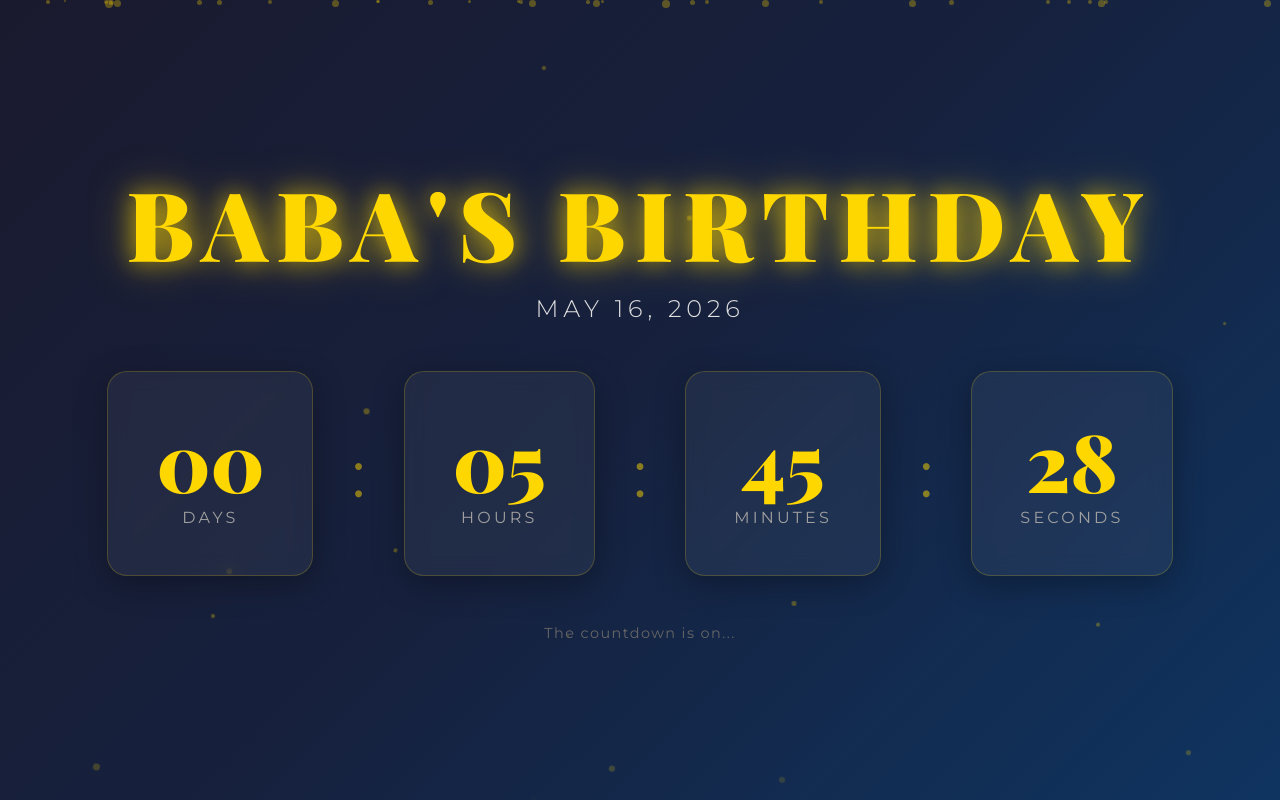
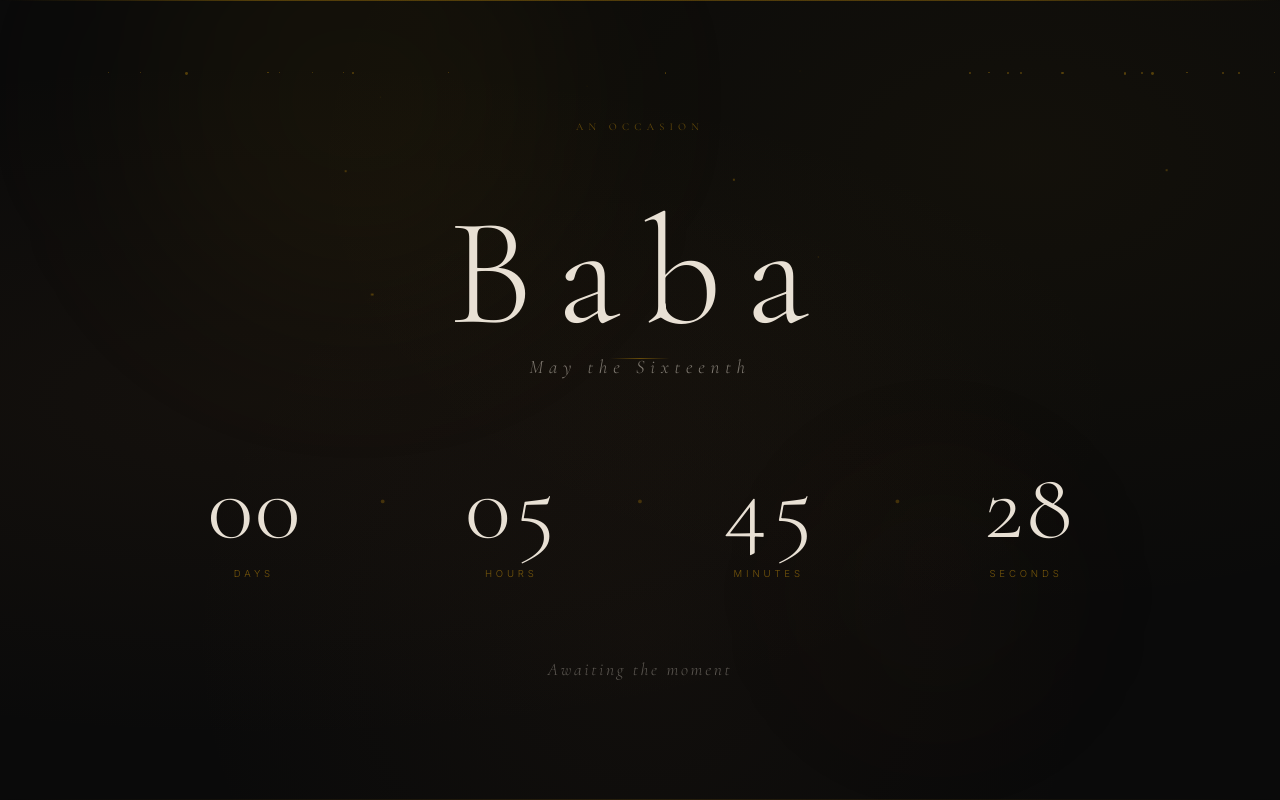
Before and after one commit to surely2/countdown, a plain HTML site: page index.html in a window 1280 px wide. Drawn offline with nearby package versions, Linux system fonts and the light colour scheme.

Commit message:
Update index.html

```diff
--- a/index.html
+++ b/index.html
@@ -3,8 +3,9 @@
 <head>
     <meta charset="UTF-8">
     <meta name="viewport" content="width=device-width, initial-scale=1.0">
-    <title>Countdown to Baba's Birthday</title>
-    <link href="https://fonts.googleapis.com/css2?family=Playfair+Display:wght@700;900&family=Montserrat:wght@300;400;600&display=swap" rel="stylesheet">
+    <title>Baba — May 16</title>
+    <link rel="preconnect" href="https://fonts.googleapis.com">
+    <link href="https://fonts.googleapis.com/css2?family=Cormorant+Garamond:ital,wght@0,300;0,400;0,600;0,700;1,300;1,400&family=Inter:wght@200;300;400;500&display=swap" rel="stylesheet">
     <style>
         * {
             margin: 0;
@@ -12,178 +13,231 @@
             box-sizing: border-box;
         }
 
+        html, body {
+            height: 100%;
+            overflow: hidden;
+        }
+
         body {
-            font-family: 'Montserrat', sans-serif;
-            background: linear-gradient(135deg, #1a1a2e 0%, #16213e 50%, #0f3460 100%);
-            min-height: 100vh;
+            font-family: 'Inter', sans-serif;
+            background: #0a0a0a;
+            color: #e8e0d4;
             display: flex;
             flex-direction: column;
             align-items: center;
             justify-content: center;
-            overflow: hidden;
             position: relative;
         }
 
-        /* Animated background particles */
-        .particles {
+        /* Cinematic background with subtle gradient */
+        .bg-layer {
+            position: fixed;
+            inset: 0;
+            z-index: 0;
+            background:
+                radial-gradient(ellipse at 20% 50%, rgba(139, 90, 43, 0.08) 0%, transparent 60%),
+                radial-gradient(ellipse at 80% 20%, rgba(184, 134, 11, 0.05) 0%, transparent 50%),
+                radial-gradient(ellipse at 50% 80%, rgba(139, 90, 43, 0.06) 0%, transparent 50%),
+                #0a0a0a;
+        }
+
+        /* Thin gold line accent at top */
+        .top-line {
             position: fixed;
             top: 0;
             left: 0;
-            width: 100%;
-            height: 100%;
-            pointer-events: none;
+            right: 0;
+            height: 1px;
+            background: linear-gradient(90deg, transparent 0%, rgba(184, 134, 11, 0.4) 20%, rgba(184, 134, 11, 0.4) 80%, transparent 100%);
+            z-index: 10;
+        }
+
+        /* Ambient floating orbs */
+        .orb {
+            position: fixed;
+            border-radius: 50%;
+            filter: blur(80px);
+            opacity: 0;
+            animation: orbDrift 20s ease-in-out infinite;
             z-index: 0;
         }
 
-        .particle {
-            position: absolute;
-            border-radius: 50%;
-            background: rgba(255, 215, 0, 0.3);
-            animation: float 15s infinite;
+        .orb-1 {
+            width: 400px;
+            height: 400px;
+            background: rgba(184, 134, 11, 0.06);
+            top: -10%;
+            left: 10%;
+            animation-delay: 0s;
         }
 
-        @keyframes float {
-            0%, 100% { transform: translateY(100vh) rotate(0deg); opacity: 0; }
-            10% { opacity: 1; }
-            90% { opacity: 1; }
-            100% { transform: translateY(-100vh) rotate(720deg); opacity: 0; }
+        .orb-2 {
+            width: 300px;
+            height: 300px;
+            background: rgba(139, 90, 43, 0.05);
+            bottom: 10%;
+            right: 15%;
+            animation-delay: -7s;
         }
 
-        /* Main container */
-        .container {
+        .orb-3 {
+            width: 250px;
+            height: 250px;
+            background: rgba(184, 134, 11, 0.04);
+            top: 40%;
+            right: -5%;
+            animation-delay: -14s;
+        }
+
+        @keyframes orbDrift {
+            0%, 100% { opacity: 0; transform: translate(0, 0) scale(1); }
+            25% { opacity: 1; transform: translate(30px, -20px) scale(1.1); }
+            50% { opacity: 0.6; transform: translate(-20px, 30px) scale(0.9); }
+            75% { opacity: 1; transform: translate(40px, 10px) scale(1.05); }
+        }
+
+        /* Main content */
+        .content {
             position: relative;
-            z-index: 1;
+            z-index: 2;
             text-align: center;
-            padding: 2rem;
-            max-width: 1200px;
+            padding: 3rem;
+            max-width: 1000px;
             width: 100%;
         }
 
-        /* Header */
-        .header {
-            margin-bottom: 3rem;
+        /* Subtle brand mark */
+        .brand-mark {
+            font-family: 'Cormorant Garamond', serif;
+            font-size: 0.65rem;
+            font-weight: 400;
+            letter-spacing: 0.5em;
+            text-transform: uppercase;
+            color: rgba(184, 134, 11, 0.5);
+            margin-bottom: 4rem;
+            opacity: 0;
+            animation: fadeUp 1.2s ease-out 0.3s forwards;
         }
 
-        .header h1 {
-            font-family: 'Playfair Display', serif;
-            font-size: clamp(2.5rem, 8vw, 6rem);
-            font-weight: 900;
-            color: #ffd700;
-            text-shadow: 0 0 20px rgba(255, 215, 0, 0.5), 0 0 40px rgba(255, 215, 0, 0.3);
-            letter-spacing: 0.1em;
-            animation: glow 2s ease-in-out infinite alternate;
+        /* The name */
+        .name {
+            font-family: 'Cormorant Garamond', serif;
+            font-size: clamp(4rem, 12vw, 10rem);
+            font-weight: 300;
+            letter-spacing: 0.15em;
+            color: #e8e0d4;
+            line-height: 1;
+            margin-bottom: 0.3rem;
+            opacity: 0;
+            animation: fadeUp 1.4s ease-out 0.6s forwards;
+            position: relative;
         }
 
-        @keyframes glow {
-            from { text-shadow: 0 0 20px rgba(255, 215, 0, 0.5), 0 0 40px rgba(255, 215, 0, 0.3); }
-            to { text-shadow: 0 0 30px rgba(255, 215, 0, 0.8), 0 0 60px rgba(255, 215, 0, 0.5), 0 0 80px rgba(255, 215, 0, 0.2); }
+        .name::after {
+            content: '';
+            position: absolute;
+            bottom: -0.5rem;
+            left: 50%;
+            transform: translateX(-50%);
+            width: 60px;
+            height: 1px;
+            background: linear-gradient(90deg, transparent, rgba(184, 134, 11, 0.5), transparent);
+            opacity: 0;
+            animation: lineReveal 1s ease-out 1.8s forwards;
         }
 
-        .header .subtitle {
-            font-size: clamp(1rem, 3vw, 1.5rem);
-            color: #e0e0e0;
-            margin-top: 0.5rem;
-            font-weight: 300;
-            letter-spacing: 0.2em;
-            text-transform: uppercase;
+        @keyframes lineReveal {
+            from { opacity: 0; width: 0; }
+            to { opacity: 1; width: 60px; }
         }
 
-        /* Countdown container */
-        .countdown-wrapper {
+        /* Date */
+        .date {
+            font-family: 'Cormorant Garamond', serif;
+            font-size: clamp(0.9rem, 2vw, 1.2rem);
+            font-weight: 300;
+            font-style: italic;
+            color: rgba(232, 224, 212, 0.5);
+            letter-spacing: 0.3em;
+            margin-bottom: 5rem;
+            opacity: 0;
+            animation: fadeUp 1.2s ease-out 1s forwards;
+        }
+
+        /* Countdown */
+        .countdown {
             display: flex;
             justify-content: center;
-            gap: clamp(1rem, 3vw, 2.5rem);
-            flex-wrap: wrap;
-            margin: 3rem 0;
+            align-items: flex-start;
+            gap: clamp(2rem, 5vw, 5rem);
+            margin-bottom: 5rem;
+            opacity: 0;
+            animation: fadeUp 1.2s ease-out 1.4s forwards;
         }
 
-        .time-unit {
-            background: rgba(255, 255, 255, 0.05);
-            backdrop-filter: blur(10px);
-            border: 1px solid rgba(255, 215, 0, 0.2);
-            border-radius: 20px;
-            padding: clamp(1.5rem, 4vw, 3rem);
-            min-width: clamp(100px, 18vw, 180px);
-            box-shadow: 0 8px 32px rgba(0, 0, 0, 0.3);
-            transition: transform 0.3s ease, box-shadow 0.3s ease;
-            position: relative;
-            overflow: hidden;
+        .unit {
+            text-align: center;
+            min-width: clamp(60px, 12vw, 120px);
         }
 
-        .time-unit::before {
-            content: '';
-            position: absolute;
-            top: -50%;
-            left: -50%;
-            width: 200%;
-            height: 200%;
-            background: linear-gradient(45deg, transparent, rgba(255, 215, 0, 0.1), transparent);
-            transform: rotate(45deg);
-            transition: all 0.5s;
-            opacity: 0;
+        .unit-value {
+            font-family: 'Cormorant Garamond', serif;
+            font-size: clamp(3rem, 8vw, 6rem);
+            font-weight: 300;
+            color: #e8e0d4;
+            line-height: 1;
+            display: block;
+            font-variant-numeric: tabular-nums;
         }
 
-        .time-unit:hover {
-            transform: translateY(-10px);
-            box-shadow: 0 15px 40px rgba(255, 215, 0, 0.2);
-        }
-
-        .time-unit:hover::before {
-            opacity: 1;
-            animation: shine 1s ease-out;
-        }
-
-        @keyframes shine {
-            0% { transform: translateX(-100%) translateY(-100%) rotate(45deg); }
-            100% { transform: translateX(100%) translateY(100%) rotate(45deg); }
-        }
-
-        .time-value {
-            font-family: 'Playfair Display', serif;
-            font-size: clamp(2.5rem, 7vw, 5rem);
-            font-weight: 900;
-            color: #ffd700;
-            line-height: 1;
+        .unit-label {
+            font-family: 'Inter', sans-serif;
+            font-size: 0.6rem;
+            font-weight: 300;
+            letter-spacing: 0.4em;
+            text-transform: uppercase;
+            color: rgba(184, 134, 11, 0.6);
+            margin-top: 0.8rem;
             display: block;
         }
 
-        .time-label {
-            font-size: clamp(0.7rem, 2vw, 1rem);
-            color: #a0a0a0;
-            text-transform: uppercase;
-            letter-spacing: 0.2em;
+        .unit-divider {
+            font-family: 'Cormorant Garamond', serif;
+            font-size: clamp(2rem, 4vw, 3rem);
+            font-weight: 200;
+            color: rgba(184, 134, 11, 0.3);
             margin-top: 0.5rem;
-            display: block;
+            align-self: flex-start;
         }
 
-        /* Separator */
-        .separator {
-            font-size: clamp(2rem, 5vw, 4rem);
-            color: #ffd700;
-            align-self: center;
-            opacity: 0.5;
-            animation: pulse 1s ease-in-out infinite;
+        /* Bottom tagline */
+        .tagline {
+            font-family: 'Cormorant Garamond', serif;
+            font-size: clamp(0.85rem, 1.8vw, 1.1rem);
+            font-weight: 300;
+            font-style: italic;
+            color: rgba(232, 224, 212, 0.35);
+            letter-spacing: 0.15em;
+            opacity: 0;
+            animation: fadeUp 1.2s ease-out 1.8s forwards;
         }
 
-        @keyframes pulse {
-            0%, 100% { opacity: 0.5; }
-            50% { opacity: 1; }
+        @keyframes fadeUp {
+            from { opacity: 0; transform: translateY(30px); }
+            to { opacity: 1; transform: translateY(0); }
         }
 
-        /* Birthday message */
-        .birthday-message {
+        /* Birthday celebration */
+        .celebration {
             display: none;
             position: fixed;
-            top: 0;
-            left: 0;
-            width: 100%;
-            height: 100%;
-            background: linear-gradient(135deg, #1a1a2e 0%, #16213e 50%, #0f3460 100%);
+            inset: 0;
             z-index: 100;
+            background: #0a0a0a;
             flex-direction: column;
             align-items: center;
             justify-content: center;
-            animation: fadeIn 1s ease-out;
+            animation: fadeIn 2s ease-out;
         }
 
         @keyframes fadeIn {
@@ -191,221 +245,178 @@
             to { opacity: 1; }
         }
 
-        .birthday-message h2 {
-            font-family: 'Playfair Display', serif;
-            font-size: clamp(3rem, 10vw, 8rem);
-            font-weight: 900;
-            color: #ffd700;
-            text-shadow: 0 0 30px rgba(255, 215, 0, 0.8);
-            animation: bounceIn 1s ease-out;
+        .celebration .brand-mark {
+            margin-bottom: 3rem;
+            animation: fadeUp 1.5s ease-out 0.5s forwards;
         }
 
-        @keyframes bounceIn {
-            0% { transform: scale(0.3); opacity: 0; }
-            50% { transform: scale(1.05); }
-            70% { transform: scale(0.9); }
-            100% { transform: scale(1); opacity: 1; }
+        .celebration .name {
+            font-size: clamp(3rem, 10vw, 8rem);
+            margin-bottom: 1rem;
+            animation: fadeUp 1.5s ease-out 0.8s forwards;
         }
 
-        .birthday-message p {
-            font-size: clamp(1.2rem, 3vw, 2rem);
-            color: #e0e0e0;
-            margin-top: 1rem;
-            font-weight: 300;
+        .celebration .name::after {
+            display: none;
         }
 
-        /* Confetti canvas */
-        #confetti-canvas {
-            position: fixed;
-            top: 0;
-            left: 0;
-            width: 100%;
-            height: 100%;
-            pointer-events: none;
-            z-index: 101;
+        .celebration .wish {
+            font-family: 'Cormorant Garamond', serif;
+            font-size: clamp(1rem, 2.5vw, 1.5rem);
+            font-weight: 300;
+            font-style: italic;
+            color: rgba(232, 224, 212, 0.5);
+            letter-spacing: 0.2em;
+            opacity: 0;
+            animation: fadeUp 1.5s ease-out 1.2s forwards;
         }
 
-        /* Footer */
-        .footer {
+        .celebration .year {
+            font-family: 'Inter', sans-serif;
+            font-size: 0.6rem;
+            font-weight: 300;
+            letter-spacing: 0.5em;
+            text-transform: uppercase;
+            color: rgba(184, 134, 11, 0.4);
             margin-top: 3rem;
-            color: #666;
-            font-size: 0.9rem;
-            letter-spacing: 0.1em;
+            opacity: 0;
+            animation: fadeUp 1.5s ease-out 1.6s forwards;
         }
 
-        /* Responsive */
-        @media (max-width: 600px) {
-            .countdown-wrapper {
-                gap: 0.8rem;
-            }
-            .time-unit {
-                padding: 1rem;
-                min-width: 80px;
-            }
+        /* Gold dust particles */
+        .dust {
+            position: fixed;
+            width: 2px;
+            height: 2px;
+            background: rgba(184, 134, 11, 0.4);
+            border-radius: 50%;
+            pointer-events: none;
+            z-index: 1;
+            animation: dustFall linear infinite;
+        }
+
+        @keyframes dustFall {
+            0% { transform: translateY(-10px) translateX(0); opacity: 0; }
+            10% { opacity: 1; }
+            90% { opacity: 1; }
+            100% { transform: translateY(100vh) translateX(20px); opacity: 0; }
+        }
+
+        /* Bottom line */
+        .bottom-line {
+            position: fixed;
+            bottom: 0;
+            left: 0;
+            right: 0;
+            height: 1px;
+            background: linear-gradient(90deg, transparent 0%, rgba(184, 134, 11, 0.15) 50%, transparent 100%);
+            z-index: 10;
         }
     </style>
+<base target="_blank">
 </head>
 <body>
-    <!-- Background particles -->
-    <div class="particles" id="particles"></div>
+    <div class="bg-layer"></div>
+    <div class="top-line"></div>
+    <div class="bottom-line"></div>
 
-    <!-- Main countdown -->
-    <div class="container" id="countdown-container">
-        <div class="header">
-            <h1>BABA'S BIRTHDAY</h1>
-            <p class="subtitle">May 16, 2026</p>
-        </div>
+    <div class="orb orb-1"></div>
+    <div class="orb orb-2"></div>
+    <div class="orb orb-3"></div>
 
-        <div class="countdown-wrapper">
-            <div class="time-unit">
-                <span class="time-value" id="days">00</span>
-                <span class="time-label">Days</span>
+    <div id="dust-container"></div>
+
+    <!-- Countdown view -->
+    <div class="content" id="countdown-view">
+        <div class="brand-mark">An Occasion</div>
+        <div class="name">Baba</div>
+        <div class="date">May the Sixteenth</div>
+
+        <div class="countdown">
+            <div class="unit">
+                <span class="unit-value" id="days">00</span>
+                <span class="unit-label">Days</span>
             </div>
-            <div class="separator">:</div>
-            <div class="time-unit">
-                <span class="time-value" id="hours">00</span>
-                <span class="time-label">Hours</span>
+            <div class="unit-divider">·</div>
+            <div class="unit">
+                <span class="unit-value" id="hours">00</span>
+                <span class="unit-label">Hours</span>
             </div>
-            <div class="separator">:</div>
-            <div class="time-unit">
-                <span class="time-value" id="minutes">00</span>
-                <span class="time-label">Minutes</span>
+            <div class="unit-divider">·</div>
+            <div class="unit">
+                <span class="unit-value" id="minutes">00</span>
+                <span class="unit-label">Minutes</span>
             </div>
-            <div class="separator">:</div>
-            <div class="time-unit">
-                <span class="time-value" id="seconds">00</span>
-                <span class="time-label">Seconds</span>
+            <div class="unit-divider">·</div>
+            <div class="unit">
+                <span class="unit-value" id="seconds">00</span>
+                <span class="unit-label">Seconds</span>
             </div>
         </div>
 
-        <div class="footer">
-            <p>The countdown is on...</p>
-        </div>
+        <div class="tagline">Awaiting the moment</div>
     </div>
 
-    <!-- Birthday celebration overlay -->
-    <div class="birthday-message" id="birthday-message">
-        <h2>Happy Birthday Baba!</h2>
-        <p>Wishing you a wonderful year ahead!</p>
+    <!-- Celebration view -->
+    <div class="celebration" id="celebration-view">
+        <div class="brand-mark">An Occasion</div>
+        <div class="name">Happy Birthday</div>
+        <div class="wish">To one who deserves nothing less than everything</div>
+        <div class="year">MMXXVI</div>
     </div>
 
-    <canvas id="confetti-canvas"></canvas>
-
     <script>
-        // Create floating particles
-        function createParticles() {
-            const container = document.getElementById('particles');
-            for (let i = 0; i < 50; i++) {
-                const particle = document.createElement('div');
-                particle.className = 'particle';
-                const size = Math.random() * 6 + 2;
-                particle.style.width = size + 'px';
-                particle.style.height = size + 'px';
-                particle.style.left = Math.random() * 100 + '%';
-                particle.style.animationDuration = (Math.random() * 10 + 10) + 's';
-                particle.style.animationDelay = Math.random() * 15 + 's';
-                container.appendChild(particle);
+        // Gold dust
+        function createDust() {
+            const container = document.getElementById('dust-container');
+            for (let i = 0; i < 30; i++) {
+                const dust = document.createElement('div');
+                dust.className = 'dust';
+                dust.style.left = Math.random() * 100 + '%';
+                dust.style.animationDuration = (Math.random() * 15 + 10) + 's';
+                dust.style.animationDelay = Math.random() * 20 + 's';
+                dust.style.width = (Math.random() * 2 + 1) + 'px';
+                dust.style.height = dust.style.width;
+                container.appendChild(dust);
             }
         }
 
-        // Countdown logic
+        // Countdown
         function updateCountdown() {
             const now = new Date();
             const currentYear = now.getFullYear();
-            let targetDate = new Date(currentYear, 4, 16, 0, 0, 0); // May 16 (month is 0-indexed)
+            let target = new Date(currentYear, 4, 16, 0, 0, 0);
 
-            // If May 16 has passed this year, target next year
-            if (now > targetDate) {
-                targetDate = new Date(currentYear + 1, 4, 16, 0, 0, 0);
+            if (now > target) {
+                target = new Date(currentYear + 1, 4, 16, 0, 0, 0);
             }
 
-            const diff = targetDate - now;
+            const diff = target - now;
 
             if (diff <= 0) {
-                // It's Baba's birthday!
-                showBirthday();
+                showCelebration();
                 return;
             }
 
-            const days = Math.floor(diff / (1000 * 60 * 60 * 24));
-            const hours = Math.floor((diff % (1000 * 60 * 60 * 24)) / (1000 * 60 * 60));
-            const minutes = Math.floor((diff % (1000 * 60 * 60)) / (1000 * 60));
-            const seconds = Math.floor((diff % (1000 * 60)) / 1000);
+            const d = Math.floor(diff / 86400000);
+            const h = Math.floor((diff % 86400000) / 3600000);
+            const m = Math.floor((diff % 3600000) / 60000);
+            const s = Math.floor((diff % 60000) / 1000);
 
-            document.getElementById('days').textContent = String(days).padStart(2, '0');
-            document.getElementById('hours').textContent = String(hours).padStart(2, '0');
-            document.getElementById('minutes').textContent = String(minutes).padStart(2, '0');
-            document.getElementById('seconds').textContent = String(seconds).padStart(2, '0');
+            document.getElementById('days').textContent = String(d).padStart(2, '0');
+            document.getElementById('hours').textContent = String(h).padStart(2, '0');
+            document.getElementById('minutes').textContent = String(m).padStart(2, '0');
+            document.getElementById('seconds').textContent = String(s).padStart(2, '0');
         }
 
-        // Show birthday celebration
-        function showBirthday() {
-            document.getElementById('countdown-container').style.display = 'none';
-            document.getElementById('birthday-message').style.display = 'flex';
-            startConfetti();
+        function showCelebration() {
+            document.getElementById('countdown-view').style.display = 'none';
+            document.getElementById('celebration-view').style.display = 'flex';
         }
 
-        // Confetti effect
-        function startConfetti() {
-            const canvas = document.getElementById('confetti-canvas');
-            const ctx = canvas.getContext('2d');
-            canvas.width = window.innerWidth;
-            canvas.height = window.innerHeight;
-
-            const colors = ['#ffd700', '#ff6b6b', '#4ecdc4', '#45b7d1', '#f9ca24', '#f0932b', '#eb4d4b', '#6c5ce7'];
-            const confetti = [];
-
-            for (let i = 0; i < 200; i++) {
-                confetti.push({
-                    x: Math.random() * canvas.width,
-                    y: Math.random() * canvas.height - canvas.height,
-                    size: Math.random() * 10 + 5,
-                    color: colors[Math.floor(Math.random() * colors.length)],
-                    speedY: Math.random() * 3 + 2,
-                    speedX: Math.random() * 2 - 1,
-                    rotation: Math.random() * 360,
-                    rotationSpeed: Math.random() * 5 - 2.5
-                });
-            }
-
-            function animate() {
-                ctx.clearRect(0, 0, canvas.width, canvas.height);
-
-                confetti.forEach(p => {
-                    ctx.save();
-                    ctx.translate(p.x, p.y);
-                    ctx.rotate(p.rotation * Math.PI / 180);
-                    ctx.fillStyle = p.color;
-                    ctx.fillRect(-p.size / 2, -p.size / 2, p.size, p.size);
-                    ctx.restore();
-
-                    p.y += p.speedY;
-                    p.x += p.speedX;
-                    p.rotation += p.rotationSpeed;
-
-                    if (p.y > canvas.height) {
-                        p.y = -10;
-                        p.x = Math.random() * canvas.width;
-                    }
-                });
-
-                requestAnimationFrame(animate);
-            }
-
-            animate();
-        }
-
-        // Initialize
-        createParticles();
+        createDust();
         updateCountdown();
         setInterval(updateCountdown, 1000);
-
-        // Resize handler
-        window.addEventListener('resize', () => {
-            const canvas = document.getElementById('confetti-canvas');
-            canvas.width = window.innerWidth;
-            canvas.height = window.innerHeight;
-        });
     </script>
 </body>
 </html>
```
